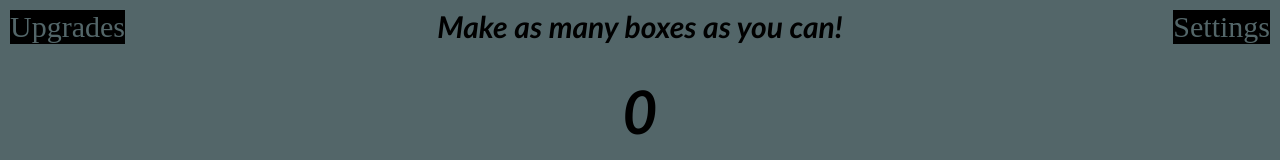
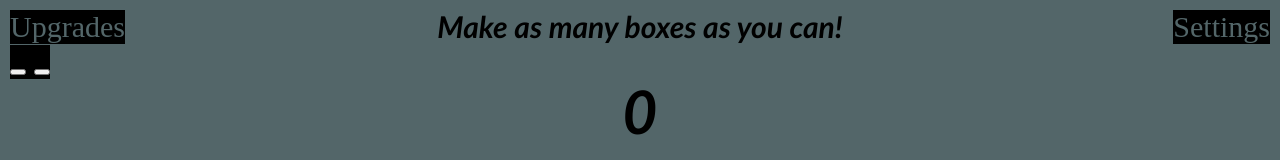
Before and after one commit to 26Aclark/Box-factory-OF, a plain HTML site: page index.html in a window 1280 px wide. Both pictures are taken after a click on the element "Upgrades". Shown: the top 160 px of the page. Drawn offline with Linux system fonts and the light colour scheme.

Commit message:
updated upgrades menu

```diff
--- a/index.html
+++ b/index.html
@@ -10,7 +10,12 @@
     <div id="main_button"></div>
     <div id="upgrades_button">Upgrades</div>
     <div id="settings_button"></span>Settings</div>
-    <div id="Upgrades" style="display:none;">Here's the hidden content</div>
+    <div id="Upgrades">
+      <button>
+      </button>
+      <button>
+      </button>
+    </div>
   </body>
   <script src="scripts/main.js"></script>
 </html>
--- a/scripts/main.js
+++ b/scripts/main.js
@@ -1,3 +1,4 @@
+
 
 // main counter
 let counter = 0;
@@ -7,5 +8,9 @@ document.getElementById('main_button').onclick = () => {
     //
     document.getElementById('boxes').innerText = counter;
   };
-       //document.getElementById('upgrades_button').onClick ={ "document.getElementById('hideaway').style.display='block';">Reveal hidden content
-       //onClick="document.getElementById('hideaway').innerHTML='new html goes here';">Update the HTML};
+  //
+document.getElementById('upgrades_button').onclick = show_Upgrades_menu
+  function show_Upgrades_menu(){
+    document.getElementById("Upgrades").style.visibility= "visible" ;
+  }
+  //
--- a/scripts/style.css
+++ b/scripts/style.css
@@ -62,3 +62,15 @@ body {
   color: #536669;
   cursor: pointer;
 }
+#Upgrades {
+  visibility: hidden;
+  background-color: black;
+  position: absolute;
+  top: 45px;
+  left: 10px;
+  margin-right: auto;
+  user-select: none;
+  text-align: right;
+  color: #536669;
+  cursor: pointer;
+}
```
Also changed, not shown: 1 other file. Lines whose indentation alone changed are shown as unchanged.
